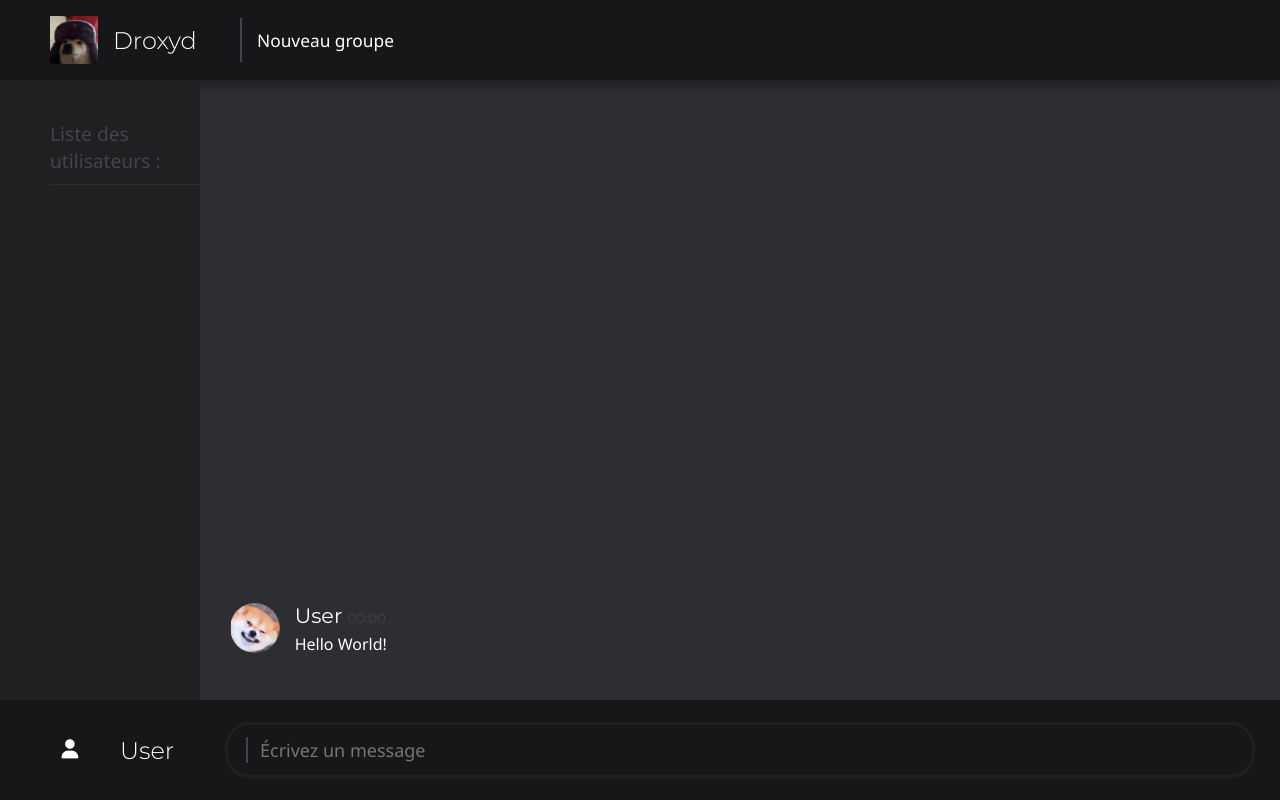
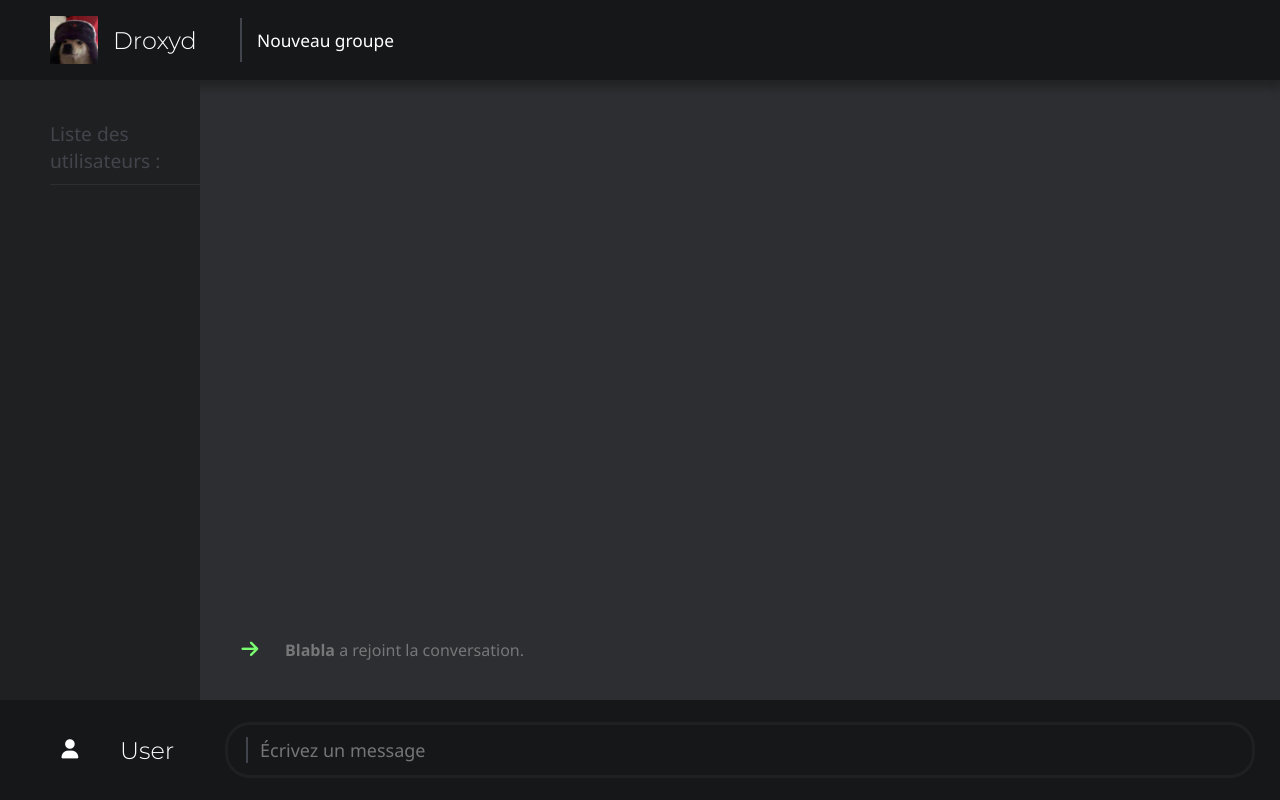
Before and after one commit to StellarFX/droxyd, a Flask app: page / in a window 1280 px wide. Run offline with Flask 2, Linux system fonts and the light colour scheme; some libraries are stand-ins or nearby versions.

Commit message:
Finished project

```diff
--- a/app.py
+++ b/app.py
@@ -1,6 +1,8 @@
+from email import message
 from flask import Flask, render_template
 from flask.globals import session
 from flask_socketio import SocketIO, emit
+from colorsys import hls_to_rgb
 
 app = Flask(__name__)
 socketio = SocketIO(app)
@@ -21,6 +23,11 @@
 
 @socketio.on('connect')
 def userConnect():
+    """Se déclenche lorsqu'un utilisateur rejoint.
+
+    ``-`` Lui attribue ensuite un UID unique, un nom d'utilisateur de base, et une teinte HSL unique.
+    ``-`` Déclenche ensuite tous les événements nécessaires lorsqu'un utilisateur rejoint.
+    """
     sessionHandler.setUID()
     sessionHandler.setUsername()
     sessionHandler.setUniqueColor()
@@ -29,11 +36,22 @@
     emit('changeTitle', title)
     emit('changeUserInfos', userList[sessionHandler.getUID()])
     emit('loadUsers', (userList, sessionHandler.getUID()))
+    emit('loadMessages', messages)
+
+    emit('new-notification', ('join', {"joined": sessionHandler.getUsername()}), broadcast=True)
+    messages.append(('join', {"joined": sessionHandler.getUsername()}))
 
 @socketio.on('disconnect')
 def userDisconnect():
+    """Se déclenche lorsqu'un utilisateur se déconnecte.
+
+    ``-`` Le retire ensuite de la liste des utilisateurs.
+    """
     userList.pop(session['id'])
+
+    emit('new-notification', ('leave', {"left": sessionHandler.getUsername()}), broadcast=True)
     emit('userDisconnect', sessionHandler.getUID(), broadcast=True)
+    messages.append(('leave', {"left": sessionHandler.getUsername()}))
 
 # CUSTOM EVENTS
 
@@ -42,18 +60,24 @@
     global title
     title = name
     emit('changeTitle', title, broadcast=True)
+    emit('new-notification', ('rename-group', {"user": sessionHandler.getUsername(), "newName": name['data']}), broadcast=True)
+    messages.append(('rename-group', {"user": sessionHandler.getUsername(), "newName": name['data']}))
 
 @socketio.on('usernameChange')
 def changeUsername(name):
+    namebefore = sessionHandler.getUsername()
     sessionHandler.setUsername(name)
     userList[sessionHandler.getUID()] = [name, sessionHandler.getUniqueColor()]
     emit('changeUsername', (name, sessionHandler.getUID()), include_self=False, broadcast=True)
+    emit('new-notification', ('rename-user', {"namebefore": namebefore, "nameafter": sessionHandler.getUsername()}), broadcast=True)
+    messages.append(('rename-user', {"namebefore": namebefore, "nameafter": sessionHandler.getUsername()}))
+
+messages = []
 
 @socketio.on('message')
 def handleMessage(msg):
-    print(sessionHandler.getUsername())
-    # emit('newMessage', json, broadcast=True)
-    print(msg)
+    messages.append((msg, sessionHandler.getUID(), userList[sessionHandler.getUID()][0], userList[sessionHandler.getUID()][1]))
+    emit('newMessage', (msg, userList[sessionHandler.getUID()], sessionHandler.getUID()), broadcast=True)
 
 if __name__ == "__main__":
     socketio.run(app)
--- a/static/index.css
+++ b/static/index.css
@@ -5,6 +5,9 @@
   --background-msg-usr: #292a2d;
   --main-color: #983aef;
   --stroke-color: #42444b;
+  --true: #7aff70;
+  --false: #ff7073;
+  --neutral: #767779;
 }
 
 body {
@@ -97,17 +100,17 @@
   width: fit-content;
 }
 
-.userlist-container::-webkit-scrollbar-track {
+::-webkit-scrollbar-track {
   /*-webkit-box-shadow: inset 0 0 6px rgba(0,0,0,0.3);*/
   background-color: #242527;
 }
 
-.userlist-container::-webkit-scrollbar {
+::-webkit-scrollbar {
   width: 12px;
   background-color: #F5F5F5;
 }
 
-.userlist-container::-webkit-scrollbar-thumb {
+::-webkit-scrollbar-thumb {
   border-radius: 10px;
   -webkit-box-shadow: inset 0 0 6px rgb(0 0 0 / 0.4);
   box-shadow: inset 0 0 6px rgb(0 0 0 / 0.4);
@@ -129,19 +132,6 @@
   border-bottom: none;
 }
 
-.userlist-container .user .icon {
-  margin-right: 15px;
-  clip-path: circle(50% at 50% 50%);
-  /*background-color:red;*/
-  width: 5vh;
-  min-width: 5vh;
-  height: 5vh;
-  display: flex;
-  align-items: center;
-  font-size: 1.2rem;
-  justify-content: center;
-}
-
 .userlist-container .user p {
   overflow: hidden;
   text-overflow: ellipsis;
@@ -160,6 +150,7 @@
   box-sizing: border-box;
   display: flex;
   flex-direction: column-reverse;
+  overflow: auto;
 }
 
 .main-container .tchat .message {
@@ -174,10 +165,9 @@
   background-color: var(--background-msg-usr);
 }
 
-.main-container .tchat .message img {
-  height: 50px;
+.main-container .tchat .message .icon {
+  margin-right: 0;
   align-self: flex-start;
-  clip-path: circle(50% at 50% 50%);
 }
 
 .main-container .tchat .message .message-infos {
@@ -201,6 +191,28 @@
   color: var(--stroke-color);
 }
 
+.main-container .tchat .notification {
+  color: var(--neutral);
+  padding-top: 0;
+  padding-bottom: 0;
+}
+
+.main-container .tchat #join .icon {
+  color: var(--true);
+}
+
+.main-container .tchat #leave .icon {
+  color: var(--false);
+}
+
+.main-container .tchat #rename-user .icon {
+  color: var(--neutral);
+}
+
+.main-container .tchat #rename-group .icon {
+  color: var(--neutral);
+}
+
 .userbar {
   width: 100%;
   height: 100px;
@@ -221,7 +233,7 @@
   min-width: 200px;
 }
 
-.userbar .userinfo .icon {
+.icon {
   margin-right: 15px;
   clip-path: circle(50% at 50% 50%);
   width: 5vh;
@@ -240,8 +252,8 @@
   padding: 10px 15px;
   box-sizing: border-box;
   overflow: hidden;
+  white-space: nowrap;
   text-overflow: ellipsis;
-  white-space: nowrap;
 }
 
 .userbar .userinfo input {
--- a/static/index.js
+++ b/static/index.js
@@ -1,5 +1,14 @@
 var socket = io();
 
+/**
+ * L'historique des messages
+ */
+let msgHistory = [];
+
+/**
+ * Transforme le texte (p) en input (input).
+ * @param {HTMLElement} e
+ */
 function spanSwitch(e) {
     let txt = e.innerText;
     let id = $(e).attr('id');
@@ -8,6 +17,10 @@
     $(`#${id}`).trigger('focus');
 }
 
+/**
+ * Transforme l'input (input) en texte (p).
+ * @param {HTMLElement} e
+ */
 function spanReset(e) {
     let txt = e.value;
     let id = $(e).attr('id');
@@ -22,60 +35,95 @@
         socket.emit('usernameChange', txt);
         $(e).replaceWith(`<p onclick="spanSwitch(this)" id="username">${txt}</p>`)
     }
-
 }
 
-// ----
-// REMOVE WHEN PROD
-// ----
-/*function generateRandomColor() {
-    let alreadyUsedColors = [];
-    let rColor = Math.floor(Math.random() * (360 - 0 + 1) + 0);
-    if (rColor in alreadyUsedColors) {
-        generateRandomColor();
-        return false;
-    } else {
-        alreadyUsedColors.push(rColor);
-        return rColor;
+/**
+     * Met en forme tout le message à partir de la liste contenant les informations d'un (1) message.
+     * @param {Array} message
+     * @returns {JQuery<HTMLElement>}
+     */
+function loadCustomMessage(message) {
+    let date = new Date();
+    let h = date.getHours().toString();
+    let m = date.getMinutes().toString();
+    var message = $(`<div class="message" id="#user-${message[1]}">
+        <div class="icon" style="background-color: ${message[3]}">
+            <i class="fas fa-user"></i>
+        </div>
+        <div class="message-infos">
+            <div class="user-info">
+                <span class="msg-user">${message[2]}</span>
+                <span>${h}:${m}</span>
+            </div>
+            <p class="message-text">${message[0]}</p>
+        </div>
+    </div>`);
+
+    return message;
+}
+
+function newCustomEvent(infos, type) {
+    if (type == 'join') {
+        return $(`<div class="message notification" id="join"> <div class="icon"> <i class="fas fa-arrow-right" aria-hidden="true"></i></div> <div class="message-infos"> <p class="message-text"><b>${infos["joined"]}</b> a rejoint la conversation.</p> </div> </div>`)
+    } else if (type == 'leave') {
+        return $(`<div class="message notification" id="leave"> <div class="icon"> <i class="fas fa-arrow-left" aria-hidden="true"></i> </div> <div class="message-infos"> <p class="message-text"><b>${infos["left"]}</b> a quitté la conversation.</p> </div> </div>`);
+    } else if (type == 'rename-user') {
+        return $(`<div class="message notification" id="rename-user"> <div class="icon"> <i class="fas fa-user-edit" aria-hidden="true"></i> </div> <div class="message-infos"> <p class="message-text"><b>${infos["namebefore"]}</b> s'est renommé en <b>${infos["nameafter"]}</b>.</p> </div> </div>`);
+    } else if (type == 'rename-group') {
+        return $(`<div class="message notification" id="rename-group"> <div class="icon"> <i class="fas fa-edit" aria-hidden="true"></i> </div> <div class="message-infos"> <p class="message-text"><b>${infos["user"]}</b> a renommé la conversation en <b>${infos["newName"]}</b>.</p> </div> </div>`);
     }
-}*/
+}
 
 $(() => {
 
-    /*$(".icon").each((index, element) => {
-        let newColor = generateRandomColor();
-        $(element).css('background-color', `hsl(${newColor},100%,72%)`);
-        $(element).
-    })*/
-
+    /**
+     * Lorsque l'utilisateur appuit sur entrée lors d'un changement de nom de groupe.
+     */
     $(document).on('keydown', '#group-name', function (e) {
-        if (e.key == "Enter") {
-            $('#group-name').trigger('blur');
+        if (e.key == 'Enter') {
+            document.getElementById("group-name").blur();
         }
     })
 
-    $(document).on('keydown', '#username', (e) => {
+    /**
+     * Lorsque l'utilisateur appuit sur entrée lors d'un changement d'utilisateur.
+     */
+    $(document).on('keyup', '#username', (e) => {
         if (e.key == 'Enter') {
-            $('#username').trigger('blur');
+            document.getElementById("username").blur();
         }
     })
 
-    // TODO
+    /**
+     * Lorsque l'utilisateur appuit sur entrée dans la barre de tchat.
+     */
+    $(document).on('keyup', '#user-input', (e) => {
+        if (e.key == "Enter") {
+            let message = $("#user-input").val();
+            console.log(message);
+            socket.emit('message', message)
+            $("#user-input").val('');
+        }
+    })
 
-    /*$(document).on('keyup', '#user-input', (e) => {
-        if (e.key == "Enter") {
-            console.log('lapin');
-            let message = $("#user-input").val();
-            socket.emit('message', message)
-        }
-    })*/
+    socket.on('new-notification', (type, infos) => {
+        let newEvent = newCustomEvent(infos, type);
+        $('.tchat').prepend(newEvent);
+        msgHistory.push(newEvent);
+    })
 
+    /**
+     * Ajoute un utilisateur qui vient de rejoindre dans la liste des utilisateurs.
+     */
     socket.on('userConnect', (uid, username, ucolor) => {
         var userConnect = $(`<div class="user" id="user-${uid}"><div class="icon"><i class="fas fa-user"></i></div><p>${username}</p></div>`)
         $(".userlist-container").append(userConnect);
         $(`#user-${uid} .icon`).css('background-color', `hsl(${ucolor},100%,72%)`);
     })
 
+    /**
+     * Charge les utilisateurs présents lorsque l'utilisateur rejoint et les charge dans la liste des utilisateurs
+     */
     socket.on('loadUsers', (userList, UID) => {
         console.log(userList, UID);
         for (const [key, value] of Object.entries(userList)) {
@@ -91,25 +139,93 @@
         }
     })
 
+    /**
+     * Retire l'utilisateur de la liste des utilisateurs
+     */
     socket.on('userDisconnect', (id) => {
         $(`#user-${id}`).remove();
     })
 
+    /**
+     * Change le titre du groupe.
+     */
     socket.on('changeTitle', (name) => {
         let element = $(".name-container");
 
-        /*if(element[0].children('input'))*/
         element[0].innerHTML = `<p id="group-name" onclick='spanSwitch(this)'> ${name["data"]} </span>`;
     })
 
+    /**
+     * Charge le nom d'utilisateur depuis le serveur.
+     */
     socket.on('changeUsername', (name, id) => {
         console.log(name)
         $(`#user-${id}`).children('p').text(name);
     })
 
+    /**
+     * Charge les infos de l'utilisateur
+     */
     socket.on('changeUserInfos', (userInfos) => {
         $(`.userinfo .icon`).css('background-color', `hsl(${userInfos[1]},100%,72%)`);
         $('.userinfo').children('p').text(userInfos[0]);
     })
 
+    /**
+     * S'active lors de la réception d'un message.
+     */
+    socket.on('newMessage', (msg, userInfos, UID) => {
+        let date = new Date();
+        let h = date.getHours().toString();
+        let m = date.getMinutes().toString();
+
+        var message = $(`<div class="message" id="#user-${UID}">
+            <div class="icon">
+                <i class="fas fa-user"></i>
+            </div>
+            <div class="message-infos">
+                <div class="user-info">
+                    <span class="msg-user">${userInfos[0]}</span>
+                    <span>${h}:${m}</span>
+                </div>
+                <p class="message-text">${msg}</p>
+            </div>
+        </div>`);
+
+        if ($('.message').first().attr('id') == `#user-${UID}`) {
+            console.log("osamer");
+            let actualText = $('.message').first().children('.message-infos').children('p').html();
+            $('.message').first().children('.message-infos').children('p').html(`${actualText}</br>${msg}`);
+        } else {
+            $(".tchat").prepend(message);
+            $(`.message .icon`).first().css('background-color', `hsl(${userInfos[1]},100%,72%)`);
+        }
+    })
+
+    /**
+     * Charge l'historique des messages lorsqu'un utilisateur rejoint.
+     */
+    socket.on('loadMessages', (messages) => {
+        for (i = 0; i < messages.length; i++) {
+            if (messages[i].length == 2) {
+                let notifToPrepend = newCustomEvent(messages[i][1], messages[i][0]);
+                msgHistory.push(notifToPrepend);
+            } else {
+                let msgToPrepend = loadCustomMessage(messages[i]);
+                msgToPrepend.children('.icon').css('background-color', `hsl(${messages[i][3]},100%,72%)`)
+                msgHistory.push(msgToPrepend);
+            }
+
+        }
+        for (i = 0; i < msgHistory.length; i++) {
+            if ($('.message').first().attr('id') == `#user-${messages[i][1]}`) {
+                let actualText = $('.message').first().children('.message-infos').children('p').html();
+                $('.message').first().children('.message-infos').children('p').html(`${actualText}</br>${messages[i][0]}`);
+            } else {
+                $(".tchat").prepend(msgHistory[i]);
+                //$(`.message .icon`).first().css('background-color', `hsl(${messages[i][3]},100%,72%)`);
+            }
+        }
+    })
+
 })
--- a/templates/login.html
+++ b/templates/login.html
@@ -35,17 +35,15 @@
       <!-- USER LIST -->
     </div>
     <div class="tchat">
-      <div class="message">
-        <img src="{{ url_for('static', filename = 'user-logo.jpg') }}">
+      <div class="message notification" id="#user-1" style="color: #767779; padding-top: 0; padding-bottom: 0;">
+        <div class="icon join" style="color: rgb(122, 255, 112);">
+          <i class="fas fa-arrow-right" aria-hidden="true"></i>
+        </div>
         <div class="message-infos">
-          <div class="user-info">
-            <span class="msg-user">User</span>
-            <span>00:00</span>
-          </div>
-          <p id="message">Hello World!</p>
+          <p class="message-text"><b>Blabla</b> a rejoint la conversation.</p>
         </div>
-
       </div>
+      <!-- MSG LIST -->
     </div>
   </div>
   <div class="userbar">
```
Also changed, not shown: sessionHandler.py (+15 -10 lines).
